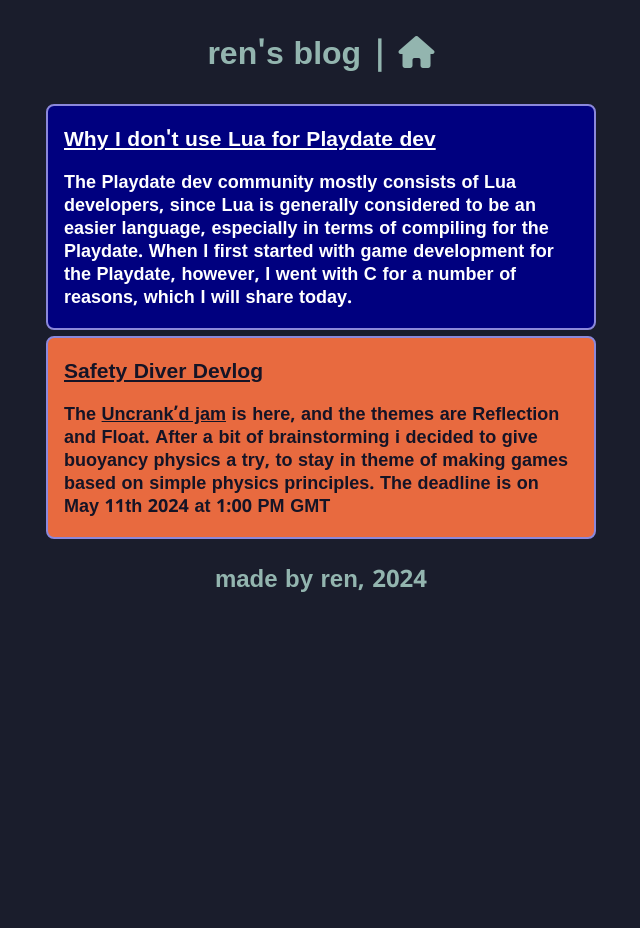
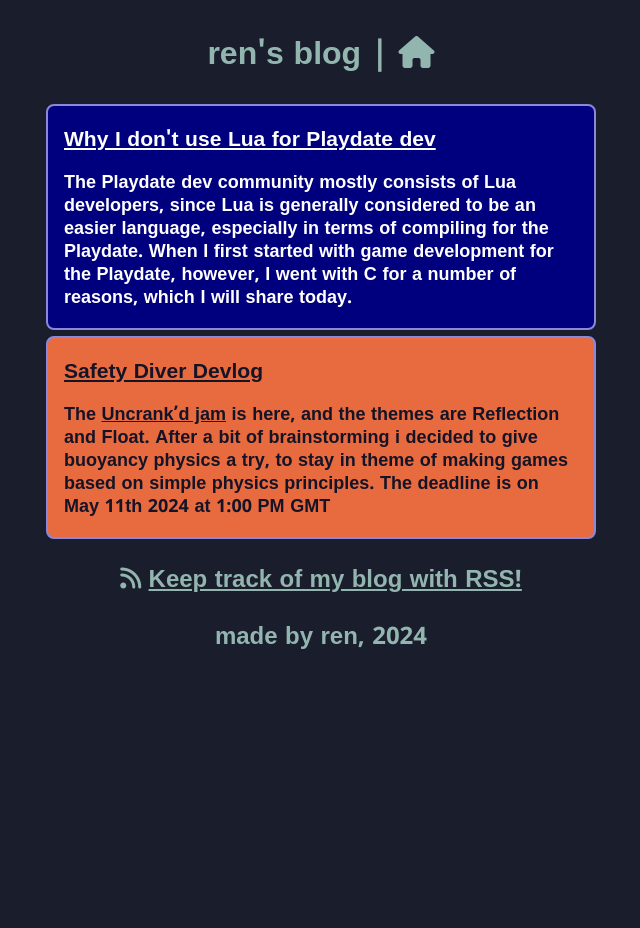
Before and after one commit to renpenguin/renpenguin.github.io, a Jekyll site: the page built from blog.html, in a window 1280 px wide. Shown: the whole page, without its empty margins (319-959 px from the left). Built offline with Jekyll 4.4.1, drawn with Linux system fonts in a browser that asks for light colours; nearby versions of some CDN libraries.

Commit message:
added an RSS link to the blog page

```diff
--- a/blog.html
+++ b/blog.html
@@ -8,3 +8,8 @@ layout: base
 </h1>
 
 {% include post-list.html %}
+
+<h2>
+	<i class="i fa-solid fa-rss" aria-hidden="true"></i>
+	<a href="/feed.xml">Keep track of my blog with RSS!</a>
+</h2>
```
